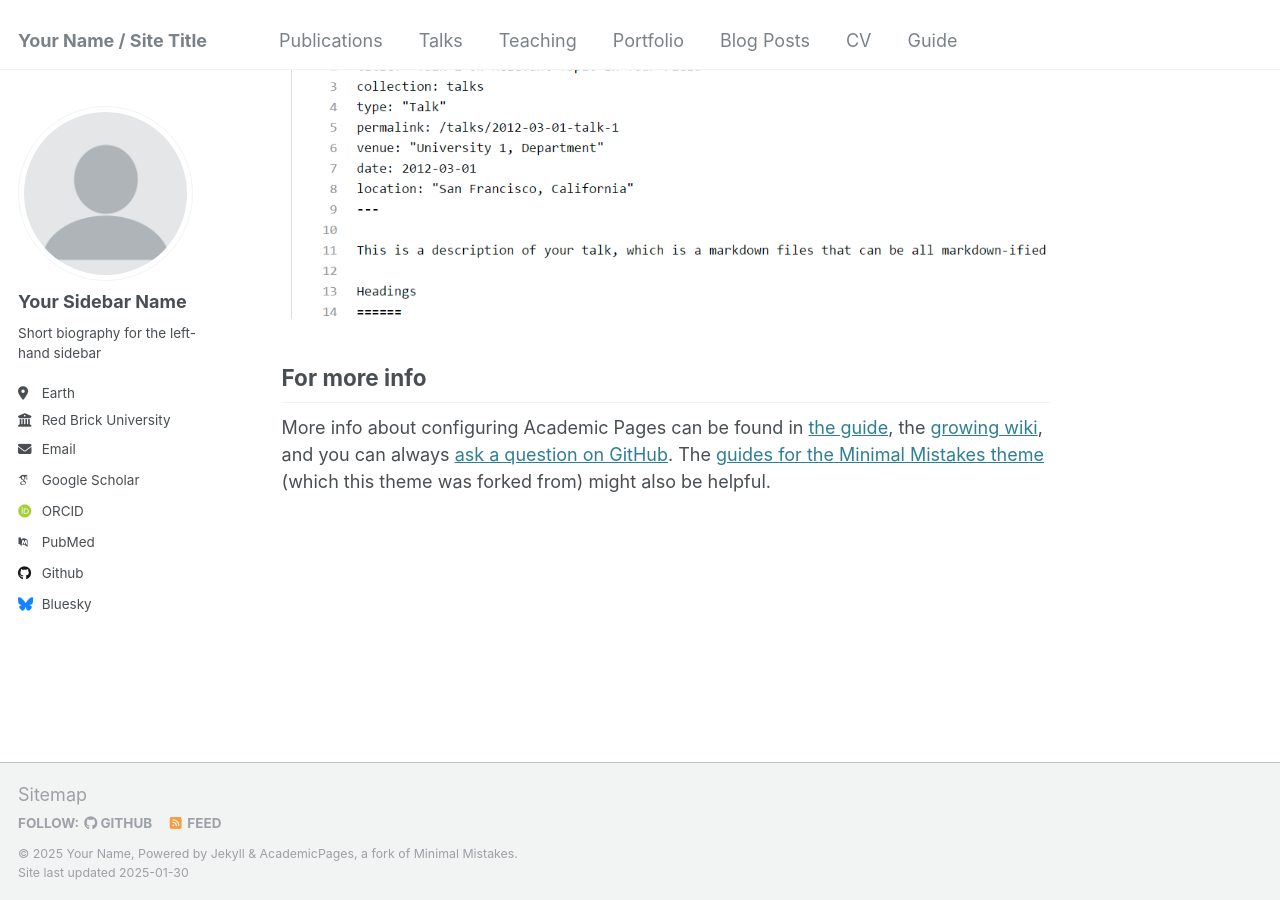
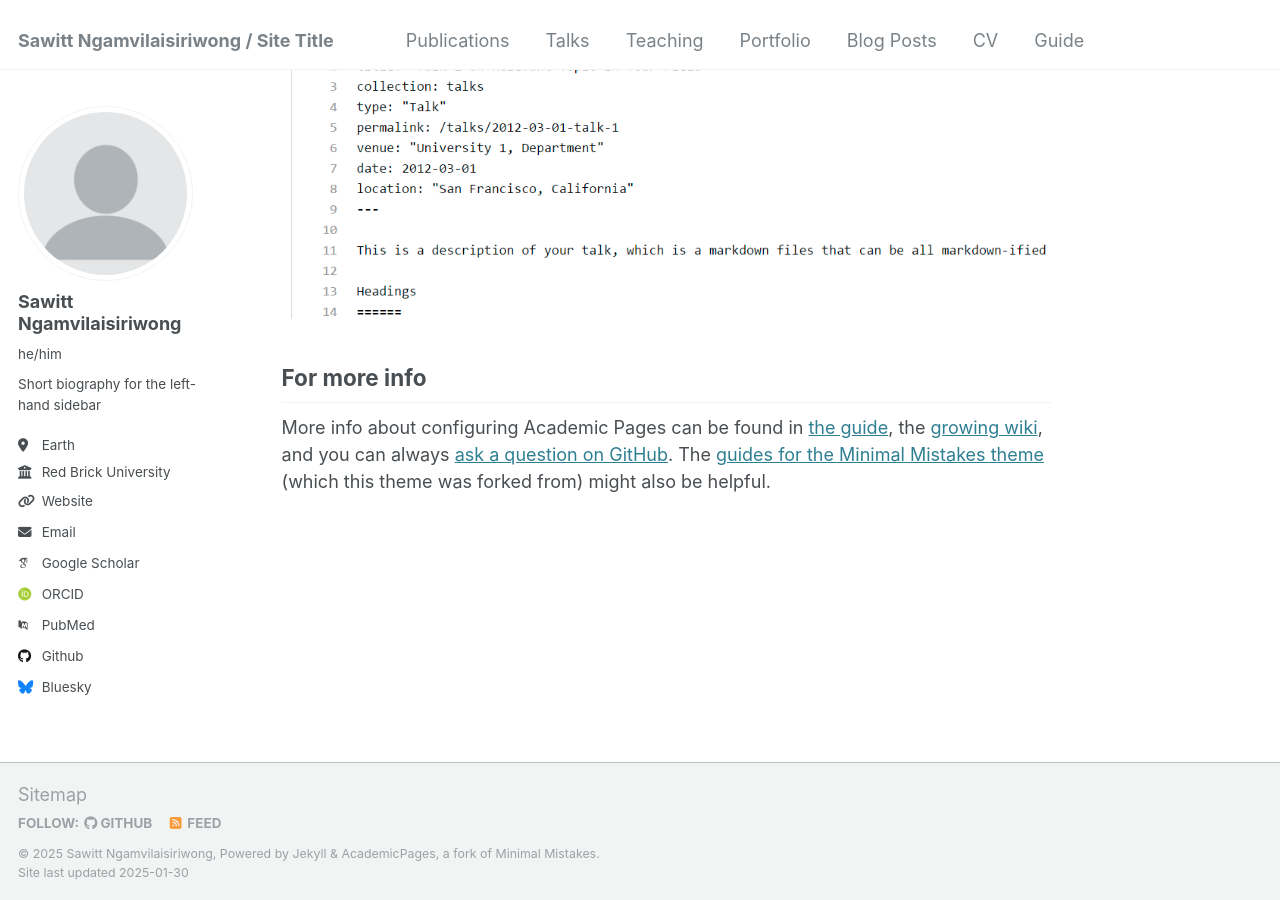
Before and after one commit to Turbulentguy/Turbulentguy.github.io, a Jekyll site: the page built from _pages/about.md, in a window 1280 px wide and 900 px high, scrolled down 2643 px. Built offline with Jekyll 4.4.1, drawn with Linux system fonts in a browser that asks for light colours; some web fonts are replaced.

Commit message:
Update _config.yml

```diff
--- a/_config.yml
+++ b/_config.yml
@@ -8,13 +8,13 @@
 
 # Basic Site Settings
 locale                   : "en-US"
-title                    : "Your Name / Site Title"
+title                    : "Sawitt Ngamvilaisiriwong / Site Title"
 title_separator          : "-"
-name                     : &name "Your Name"
-description              : &description "personal description"
-url                      : https://academicpages.github.io # the base hostname & protocol for your site e.g. "https://[your GitHub username].github.io"
+name                     : &name "Sawitt Ngamvilaisiriwong"
+description              : &description "Sup"
+url                      : https://Turbulentguy.github.io # the base hostname & protocol for your site e.g. "https://[your GitHub username].github.io"
 baseurl                  : "" # the subpath of your site, e.g. "/blog"
-repository               : "academicpages/academicpages.github.io"
+repository               : "https://turbulentguy.github.io/"
 
 # Site Author - The following control what appear as part of the author content on the side bar.
 #               If a field is blank the icon and link will not appear, otherwise it will be shown.
@@ -22,12 +22,12 @@ repository               : "academicpages/academicpages.github.io"
 author:
   # Biographic information
   avatar           : "profile.png"
-  name             : "Your Sidebar Name"
-  pronouns         : # example: "she/her"
+  name             : "Sawitt Ngamvilaisiriwong"
+  pronouns         : "he/him"
   bio              : "Short biography for the left-hand sidebar"
   location         : "Earth"
   employer         : "Red Brick University"
-  uri              : # URL
+  uri              : "https://turbulentguy.github.io/"
   email            : "none@example.org"
 
   # Academic websites
```
